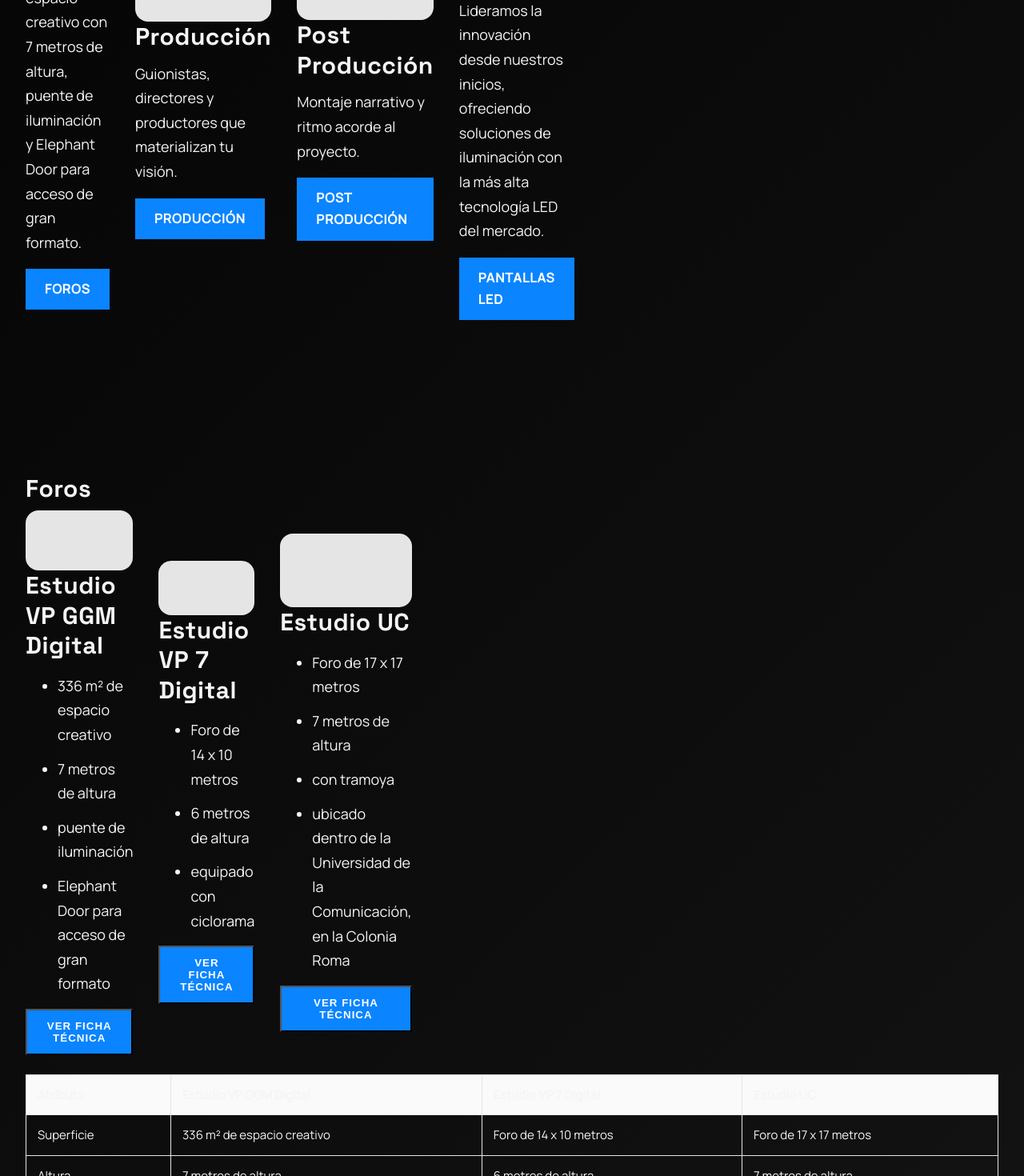
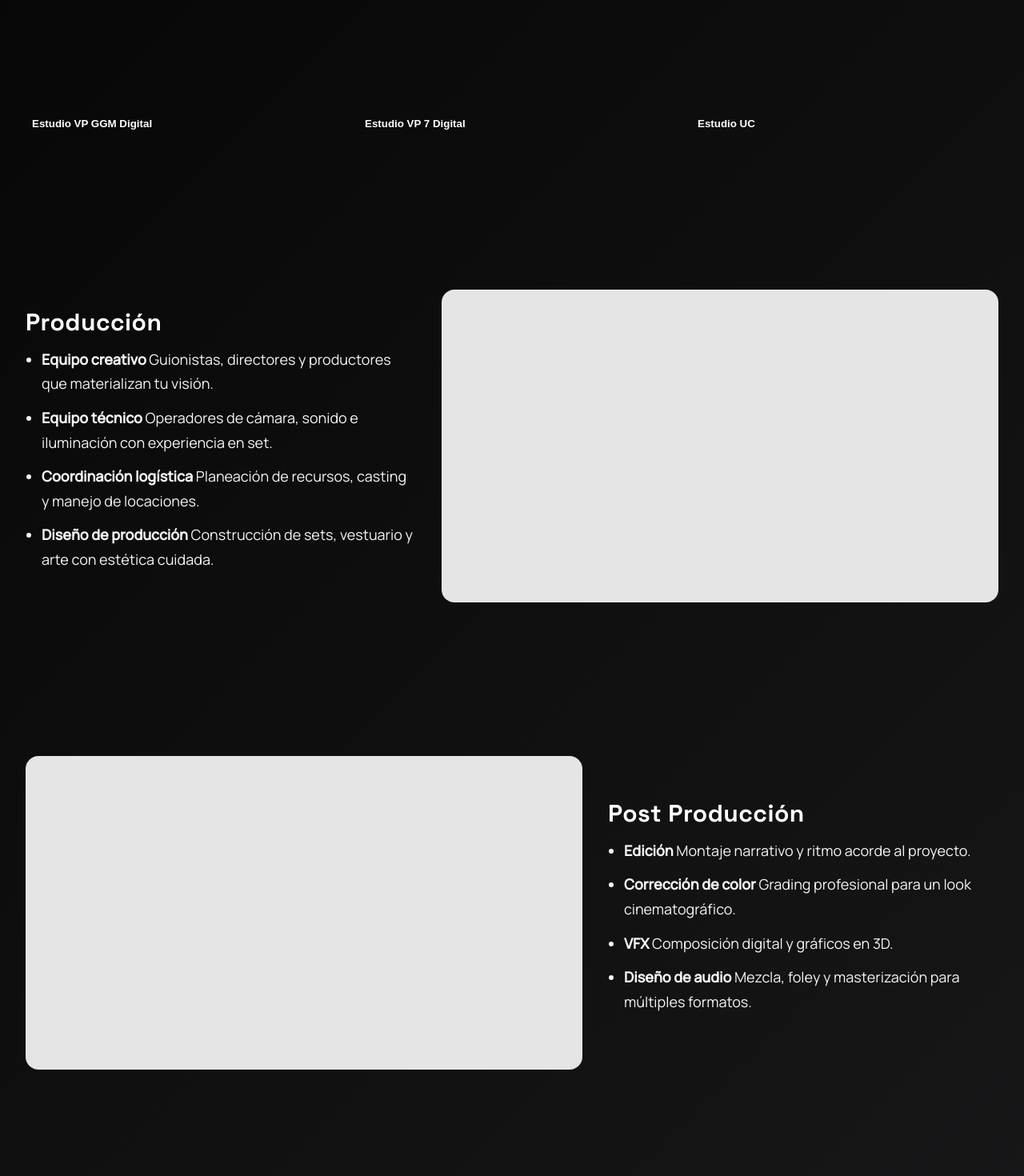
Before and after one commit to Jamon1405/Reto90Dias, a Next.js app: page /servicios in a window 1280 px wide. Shown: the part 1330-2800 px from the top of the page at 80% size. Built offline with nearby package versions, Linux system fonts and the light colour scheme.

Commit message:
refactor: streamline forums layout in production services

```diff
--- a/src/components/ServiciosProduccion.js
+++ b/src/components/ServiciosProduccion.js
@@ -271,9 +271,6 @@ export default function ServiciosProduccion({ lang = 'es' }) {
     <section className="servicios">
       {/* HERO */}
       <header className="section">
-        <div className="ph" aria-label="Imagen hero">
-          {/* [IMG-HERO 16:9] */}
-        </div>
         <h1 className="h1">{t.hero.title}</h1>
         <p className="p">{t.hero.intro}</p>
       </header>
@@ -311,27 +308,27 @@ export default function ServiciosProduccion({ lang = 'es' }) {
           return (
             <section key={c.slug} id={c.slug} className="section">
               <h2 className="h2">{c.title}</h2>
-              <div className="grid">
+              <div className="forum-thumbs">
                 {c.forums.map((f, i) => {
                   const slug = `${c.slug}-${i}`;
                   return (
-                    <article key={slug} className="md:col-span-6">
-                      <div className="ph" aria-label={`Imagen foro ${f.name}`}>
+                    <button
+                      key={slug}
+                      className="forum-thumb ph"
+                      data-open={`#modal-${slug}`}
+                      aria-label={f.name}
+                    >
                       {/* [IMG-FORO-{slug} 16:9] */}
+                      <span>{f.name}</span>
+                    </button>
+                  );
+                })}
               </div>
-                      <h3 className="h3">{f.name}</h3>
-                      <ul>
-                        {f.specs.map((s) => (
-                          <li key={s} className="p">
-                            {s}
-                          </li>
-                        ))}
-                      </ul>
-                      <button className="button" data-open={`#modal-${slug}`}>
-                        Ver ficha técnica
-                      </button>
-
+              {c.forums.map((f, i) => {
+                const slug = `${c.slug}-${i}`;
+                return (
                   <div
+                    key={slug}
                     id={`modal-${slug}`}
                     className="modal"
                     role="dialog"
@@ -342,72 +339,27 @@ export default function ServiciosProduccion({ lang = 'es' }) {
                       <h3 id={`modaltitle-${slug}`} className="h3">
                         {f.name}
                       </h3>
-                          <table className="table">
-                            <thead>
-                              <tr>
-                                <th>Atributo</th>
-                                <th>Valor</th>
-                              </tr>
-                            </thead>
-                            <tbody>
-                              {f.specs.map((s) => {
-                                const parts = s.split(':');
-                                if (parts.length > 1) {
-                                  return (
-                                    <tr key={s}>
-                                      <td>{parts[0]}</td>
-                                      <td>{parts[1].trim()}</td>
-                                    </tr>
-                                  );
-                                }
-                                return (
-                                  <tr key={s}>
-                                    <td>Especificación</td>
-                                    <td>{s}</td>
-                                  </tr>
-                                );
-                              })}
-                            </tbody>
-                          </table>
-                          <div className="ph" aria-label="Galería foro">
+                      <p className="p">{f.description}</p>
+                      <ul>
+                        {f.specs.map((s) => (
+                          <li key={s} className="p">
+                            {s}
+                          </li>
+                        ))}
+                      </ul>
+                      <div className="ph" aria-label={`Galería ${f.name}`}>
                         {/* [IMG-GALLERY-{slug}] */}
                       </div>
+                      <div className="ph" aria-label={`Video ${f.name}`}>
+                        {/* [VIDEO-{slug}] */}
+                      </div>
                       <button className="button" data-close={`#modal-${slug}`}>
-                            Cerrar
+                        {lang === 'es' ? 'Cerrar' : 'Close'}
                       </button>
                     </div>
                   </div>
-                    </article>
                 );
               })}
-              </div>
-              <table className="table">
-                <thead>
-                  <tr>
-                    <th>Atributo</th>
-                    {c.forums.map((f) => (
-                      <th key={f.name}>{f.name}</th>
-                    ))}
-                  </tr>
-                </thead>
-                <tbody>
-                  {['Superficie', 'Altura'].map((attr) => (
-                    <tr key={attr}>
-                      <td>{attr}</td>
-                      {c.forums.map((f) => {
-                        let val = '';
-                        if (attr === 'Superficie') {
-                          val = f.specs.find((s) => s.includes('m²') || s.includes('metro')) || '';
-                        }
-                        if (attr === 'Altura') {
-                          val = f.specs.find((s) => s.includes('altura')) || '';
-                        }
-                        return <td key={f.name + attr}>{val}</td>;
-                      })}
-                    </tr>
-                  ))}
-                </tbody>
-              </table>
             </section>
           );
         }
--- a/src/styles/servicios.css
+++ b/src/styles/servicios.css
@@ -3,7 +3,7 @@
 .grid{display:grid;grid-template-columns:1fr;gap:32px;align-items:center}
 @media(min-width:960px){.grid{grid-template-columns:repeat(12,1fr)}.img{grid-column:span 7}.txt{grid-column:span 5}.swap .img{order:2}}
 .h1{font-size:clamp(40px,6vw,56px);line-height:1.2;margin:0}
-.h2,.h3{font-size:clamp(24px,3vw,30px);line-height:1.25;margin:0 0 8px}
+.h2,.h3{font-size:clamp(24px,3vw,30px);line-height:1.25;margin:0 0 8px;color:#fff}
 .p{margin-top:12px;font-size:18px;line-height:1.7}
 .ph{aspect-ratio:16/9;background:#e5e5e5;border-radius:16px;display:flex;align-items:center;justify-content:center;color:#666}
 .subnav{position:sticky;top:0;z-index:20;background:rgba(0,0,0,.8);backdrop-filter:saturate(180%) blur(6px);border-bottom:1px solid #333;display:flex;gap:16px;padding:12px 32px}
@@ -18,3 +18,8 @@
 .txt ul{margin-top:12px;padding-left:20px;list-style:disc}
 .button{display:inline-block;padding:.75rem 1.5rem;background:var(--accent);color:#fff;text-transform:uppercase;font-weight:700;letter-spacing:1px;text-decoration:none}
 .button:hover{opacity:.9}
+
+.forum-thumbs{display:flex;flex-direction:column;gap:32px}
+@media(min-width:960px){.forum-thumbs{flex-direction:row}}
+.forum-thumb{flex:1;position:relative;border:none;background:none;padding:0;cursor:pointer}
+.forum-thumb span{position:absolute;bottom:8px;left:8px;color:#fff;font-weight:600}
```
Lines whose indentation alone changed are shown as unchanged.
